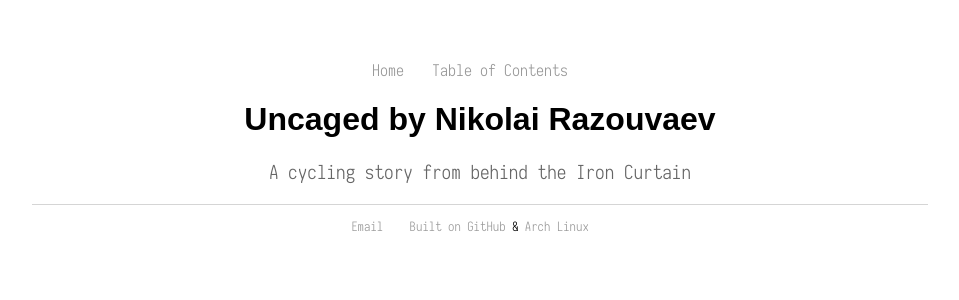
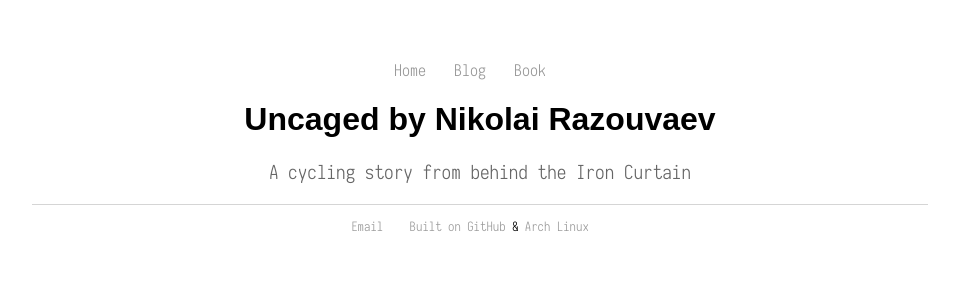
Before and after one commit to nkrzv/nkrzv.github.io, a Jekyll site: the page built from index.html, in a window 1280 px wide. Shown: the top 300 px of the page, without its empty margins (160-1119 px from the left). Built offline with Jekyll 4.4.1, drawn with Linux system fonts in a browser that asks for light colours.

Commit message:
Update default.html

```diff
--- a/_layouts/default.html
+++ b/_layouts/default.html
@@ -9,7 +9,8 @@
 		<nav>
     		<ul>
         		<li><a href="/">Home</a></li>
-        		<li><a href="/blog">Table of Contents</a></li>
+        		<li><a href="/blog">Blog</a></li>
+			<li><a href="/book">Book</a></li>
     		</ul>
 		</nav>
 		<div class="container">
```
